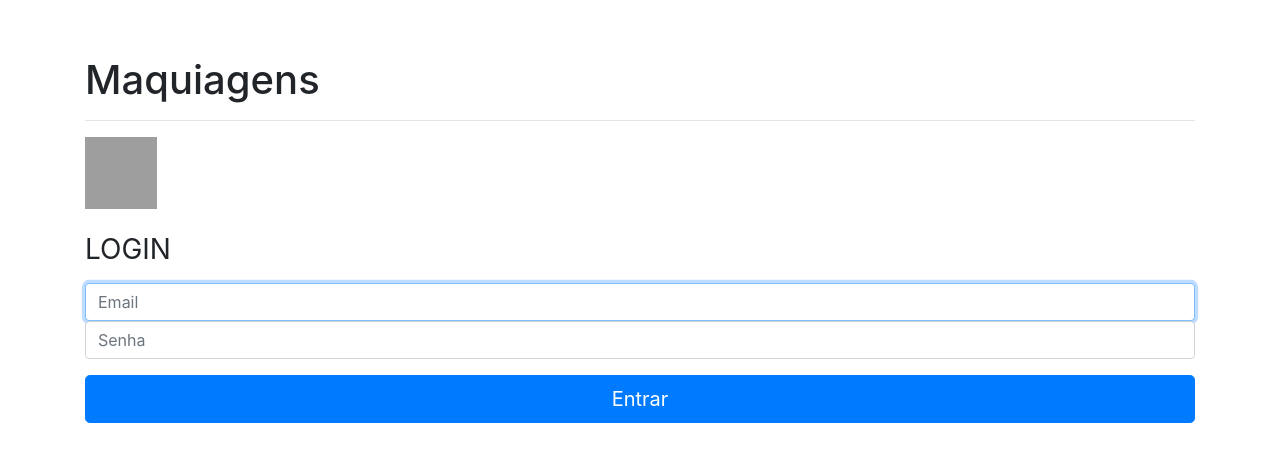
After one commit to brunogomesifrn/info419maquiagem, a Django app: template core/templates/registration/login.html in a window 1280 px wide. The commit adds this page. Shown: the top 462 px of the page. Run offline with Django 3.2, Linux system fonts and the light colour scheme; the template is opened without the code that fills it, so the values that code supplies are empty; some libraries are stand-ins or nearby versions; grey boxes are pictures that could not be loaded.

Commit message:
fiz algumas atualizações

```diff
--- a/core/models.py
+++ b/core/models.py
@@ -7,6 +7,6 @@ class Tipo(models.Model):
 class Maquiagem(models.Model):
 	nome = models.CharField('Nome', max_length=150)
 	valor = models.DecimalField('Valor', max_digits=4, decimal_places=2)
-	Descricao = models.CharField('Descrição', max_length=300)
+	descricao = models.CharField('Descrição', max_length=300)
 	tipos =  models.ForeignKey(Tipo, on_delete=models.CASCADE)
 	foto= models.ImageField('Foto', upload_to="fotos", null=True)
--- a/core/templates/pagina_inicial.html
+++ b/core/templates/pagina_inicial.html
@@ -58,6 +58,7 @@
     </table>
 
               <br />
+<p><a href="{% url 'usuario' %}"><button type="button" class="btn btn-primary">Página do Usuário</button></a></p>
 <p><a href="{% url 'cadastro' %}"><button type="button" class="btn btn-primary">Cadastrar-se</button></a></p>
 <p><a href="{% url 'login' %}"><button type="button" class="btn btn-primary">Login</button></a></p>
 <br />
--- /dev/null
+++ b/core/templates/registration/login.html
@@ -0,0 +1,18 @@
+{% extends 'pagina_inicial.html' %}
+{% load widget_tweaks %}
+
+{% block conteudo %}
+
+    <form class="form-signin">
+  <img class="mb-4" src="/docs/4.3/assets/brand/bootstrap-solid.svg" alt="" width="72" height="72">
+  <h1 class="h3 mb-3 font-weight-normal">LOGIN</h1>
+  <label for="inputEmail" class="sr-only">Email</label>
+  <input type="email" id="inputEmail" class="form-control" placeholder="Email" required autofocus>
+  <label for="inputPassword" class="sr-only">Senha</label>
+  <input type="password" id="inputPassword" class="form-control" placeholder="Senha" required>
+  <div class="checkbox mb-3">
+  </div>
+  <p><a href="{% url 'usuario' %}"><button class="btn btn-lg btn-primary btn-block" type="submit">Entrar</button></a></p>
+</form>
+
+{% endblock %}
--- a/core/views.py
+++ b/core/views.py
@@ -9,7 +9,7 @@ def cadastro(request):
 	return render(request, 'cadastro.html')
 
 def login(request):
-	return render(request, 'login.html')
+	return render(request, 'registration/login.html')
 
 def usuario(request):
 	return render(request, 'usuario.html')
--- a/info419maquiagem/urls.py
+++ b/info419maquiagem/urls.py
@@ -15,13 +15,14 @@ Including another URLconf
 """
 from django.contrib import admin
 from django.urls import path
+from django.contrib.auth import views as auth_views
 from core.views import cadastro, pagina, login, usuario, adicionar
 
 urlpatterns = [
     path('admin/', admin.site.urls),
-    path('Maquiagem/', pagina, name='pagina'),
+    path('Maquiagem/',auth_views.LogoutView.as_view(), name='pagina'),
     path('cadastro/', cadastro, name='cadastro'),
-    path('login/', login, name='login'),
+    path('login/', auth_views.LoginView.as_view(), name='login'),
     path('usuario/', usuario, name='usuario'),
     path('Novo Produto/', adicionar, name='Novo Produto'),
 
```
Also changed, not shown: core/forms.py (added, +12 -0 lines), info419maquiagem/settings.py (+10 -0 lines), core/migrations/0002_maquiagem_foto.py (added).
